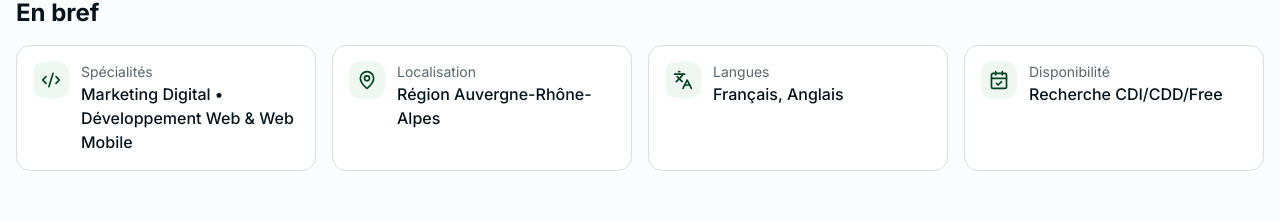
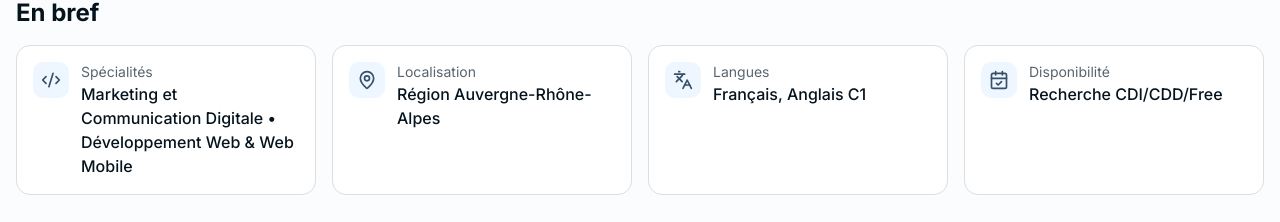
Before and after one commit to Guillaume-Lorente/mon-cv, a Next.js app: page / in a window 1280 px wide. Shown: the part 540-762 px from the top of the page. Built offline with nearby package versions, Linux system fonts and the light colour scheme.

Commit message:
Changement des couleurs du site et modifications mineures du contenu

```diff
--- a/src/app/contact/contact-form.tsx
+++ b/src/app/contact/contact-form.tsx
@@ -21,8 +21,8 @@ export default function ContactForm() {
 
   useEffect(() => {
   if (state.ok && !pending) {
-    formRef.current?.reset();                               // vide le formulaire
-    formRef.current?.querySelector('input')?.focus();       // focus
+    formRef.current?.reset();
+    formRef.current?.querySelector('input')?.focus();
     if (typeof window !== 'undefined') {
   window.grecaptcha?.reset();
 }
--- a/src/app/globals.css
+++ b/src/app/globals.css
@@ -67,17 +67,17 @@
 
   /* --- Palette --- */
   /* Base proche de Tailwind green-900 (#14532d) */
-  --primary-50: oklch(0.97 0.015 152.5);
-  --primary-100: oklch(0.94 0.02 152.5);
-  --primary-200: oklch(0.88 0.035 152.5);
-  --primary-300: oklch(0.8 0.05 152.5);
-  --primary-400: oklch(0.7 0.07 152.5);
-  --primary-500: oklch(0.57 0.085 152.5);
-  --primary-600: oklch(0.48 0.09 152.5);
-  --primary-700: oklch(0.393 0.09 152.5); /* base */
-  --primary-800: oklch(0.33 0.085 152.5); /* hover sur boutons foncés */
-  --primary-900: oklch(0.27 0.075 152.5); /* active/pressed */
-  --primary-950: oklch(0.21 0.055 152.5);
+  --primary-50: oklch(0.97 0.014 250.8);
+  --primary-100: oklch(0.94 0.02 250.8);
+  --primary-200: oklch(0.88 0.03 250.8);
+  --primary-300: oklch(0.8 0.045 250.8);
+  --primary-400: oklch(0.7 0.06 250.8);
+  --primary-500: oklch(0.6 0.065 250.8);
+  --primary-600: oklch(0.53 0.07 250.8);
+  --primary-700: oklch(0.483 0.057 250.8); /* base ≈ #46617e */
+  --primary-800: oklch(0.42 0.052 250.8); /* hover sur boutons foncés */
+  --primary-900: oklch(0.34 0.042 250.8); /* active/pressed */
+  --primary-950: oklch(0.28 0.032 250.8);
 
   /* Tokens consommés par les composants */
   --primary: var(--primary-700);
--- a/src/app/parcours/page.tsx
+++ b/src/app/parcours/page.tsx
@@ -3,10 +3,10 @@ import { Timeline, TimelineItem } from '@/components/timeline';
 
 const items: TimelineItem[] = [
 { date: '2024 – 2025', title: 'Développeur web & web mobile', org: 'EPSI - Ecole d\'ingénierie informatique', description: 'Développement Frontend (interface responsives), Développement Backend & APIs, Conception & gestion de bases de données, Intégration web & optimisation des performances' },
-{ date: '2024', title: 'Responsable de magasin de ski', org: 'Intersport Valfréjus', description: 'Management d\'équipe, Gestion des ventes, stocks & merchandising, Conseil client & optimisation de l\'expérience en magasin, Pilotage des objectifs commerciaux & reporting' },
+{ date: '2024', title: 'Responsable de magasin de ski', org: 'Intersport Valfréjus', description: 'Management d\'équipe, Gestion des ventes, stocks & merchandising, Conseil client & optimisation de l\'expérience en magasin, Pilotage des objectifs commerciaux & reporting, Gestion des opérations commerciales digitales' },
 { date: '2023', title: 'Responsable de bar', org: 'Globe Trotter Valfréjus', description: 'Accueil & service client, Gestion du bar, Travail en équipe, Adaptation, Rapidité d\'exécution' },
-{ date: '2020 – 2022', title: 'Assistant communications', org: 'Rémi Perrier Organisation Grenoble', description: 'Gestion de projets de communication, Rédaction & diffusion de contenus, SEA' },
-{ date: '2020 – 2022', title: 'MSc 2 Marketing Digital & E-business', org: 'INSEEC Groupe OMNES Education Chambéry', description: 'Stratégies digitales & E-business, Community management, Analyse de performance, Création & pilotage de contenu' },
+{ date: '2020 – 2022', title: 'Assistant communication digitale', org: 'Rémi Perrier Organisation Grenoble', description: 'Gestion de projets de communication, Rédaction & diffusion de contenus, SEA' },
+{ date: '2020 – 2022', title: 'MSc 2 Marketing Digital & E-business - Manager de la Communication et du Marketing Digital', org: 'INSEEC Groupe OMNES Education Chambéry', description: 'Stratégies digitales & E-business, Community management, Analyse de performance, Création & pilotage de contenu' },
 ];
 
 
--- a/src/components/quick-facts.tsx
+++ b/src/components/quick-facts.tsx
@@ -3,9 +3,9 @@ import { Briefcase, Code2, MapPin, Languages, CalendarCheck, type LucideIcon } f
 type Fact = { icon: LucideIcon; label: string; value: string };
 
 const facts: Fact[] = [
-  { icon: Code2, label: "Spécialités", value: "Marketing Digital • Développement Web & Web Mobile" },
+  { icon: Code2, label: "Spécialités", value: "Marketing et Communication Digitale • Développement Web & Web Mobile" },
   { icon: MapPin, label: "Localisation", value: "Région Auvergne-Rhône-Alpes" },
-  { icon: Languages, label: "Langues", value: "Français, Anglais" },
+  { icon: Languages, label: "Langues", value: "Français, Anglais C1" },
   { icon: CalendarCheck, label: "Disponibilité", value: "Recherche CDI/CDD/Free" },
 ];
 
```
